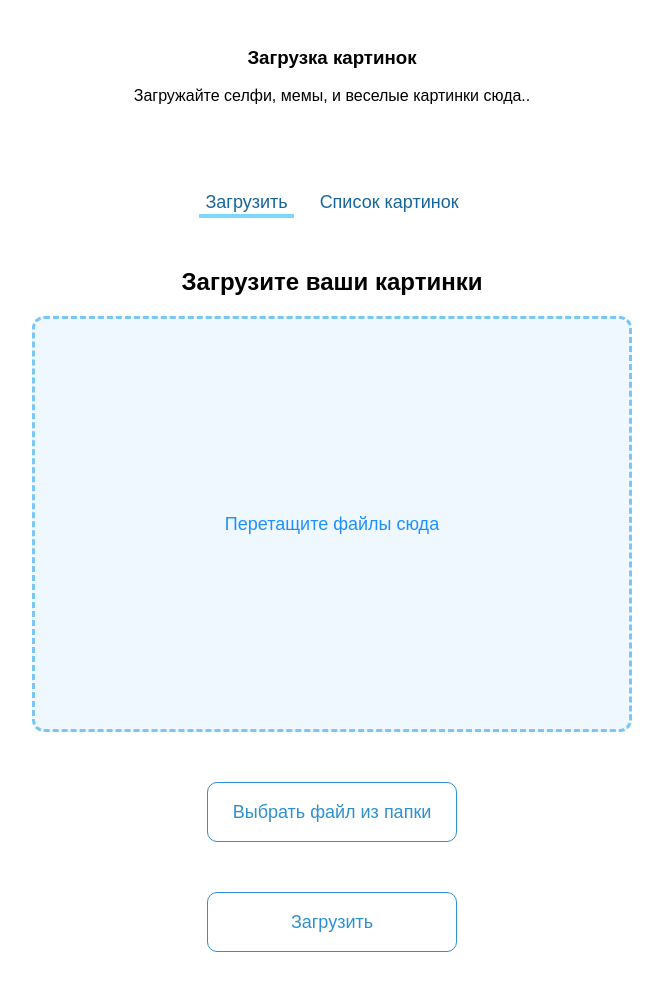
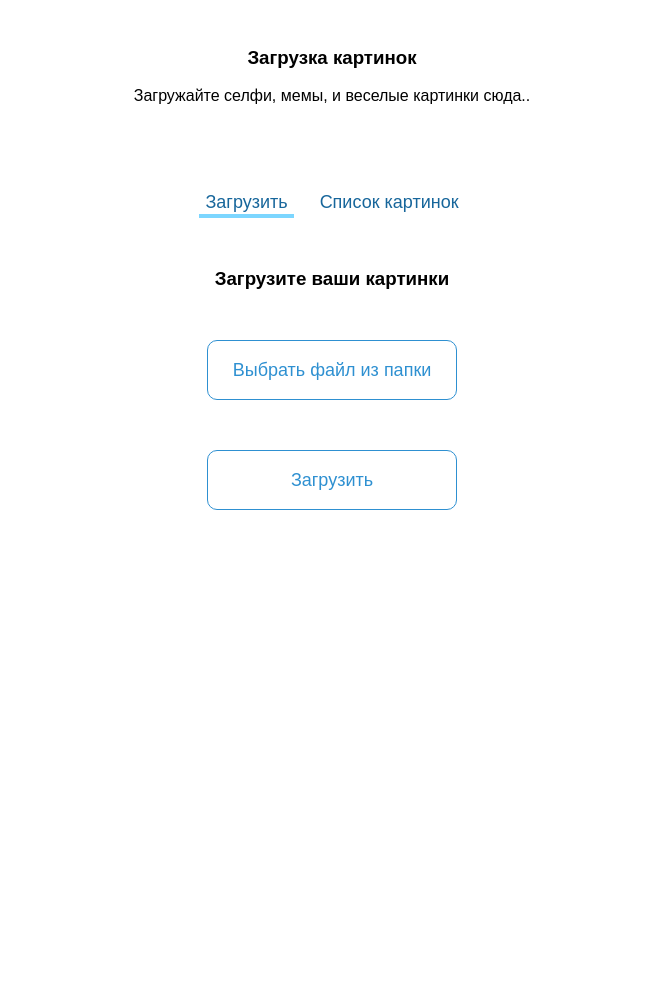
Before and after one commit to Aramgaland/Module-2-Project-1-JR-, a FastAPI app: page /upload/ in a window 1280 px wide. Shown: the whole page, without its empty margins (308-971 px from the left). After the commit the page ends 510 px from the top, so only its background shows below. Run offline with FastAPI, Linux system fonts and the light colour scheme.

Commit message:
pre final 1.2

```diff
--- a/templates/upload.html
+++ b/templates/upload.html
@@ -30,13 +30,13 @@
         </section>
 
        <section class="upload-section">
-            <h2>Загрузите ваши картинки</h2>
+            <h3>Загрузите ваши картинки</h2>
 
             <form action="/upload/" method="post" enctype="multipart/form-data">
-                <div class="upload-dropzone" id="dropzone">
-                    <p>Перетащите файлы сюда</p>
+
+
                     <input type="file" name="file" id="fileInput" accept=".jpeg, .jpg, .png, .gif" hidden>
-                </div>
+
 
                 <button type="button" class="download-button" onclick="fileInput.click()">
                     Выбрать файл из папки</button>
```
